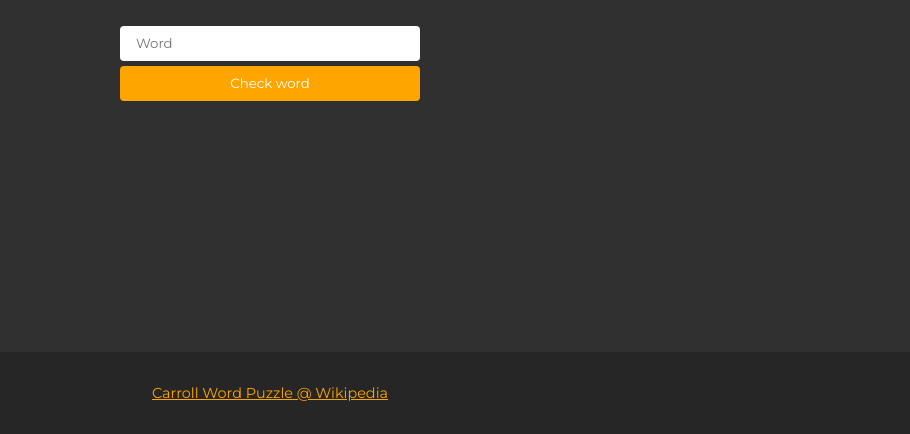
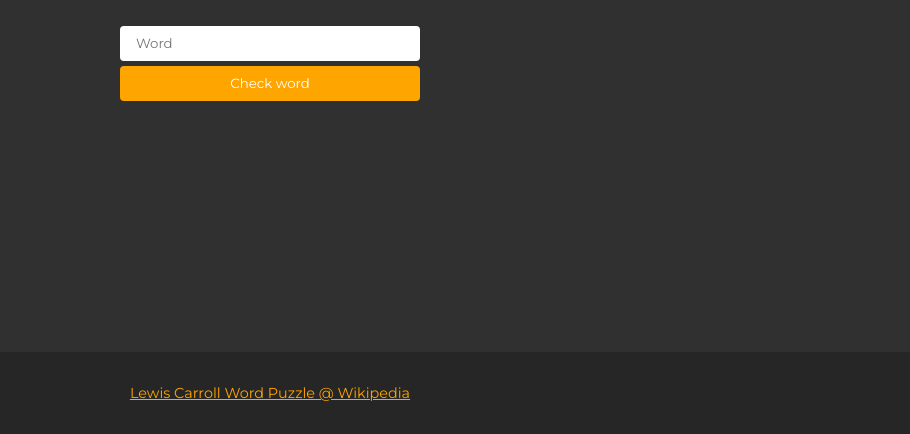
Before and after one commit to JonasLarsson13/carroll-word-puzzle-api, a plain HTML site: page index.html in a window 1280 px wide. Shown: the part 366-800 px from the top of the page, without its empty margins (370-1280 px from the left). Drawn offline with Linux system fonts and the light colour scheme.

Commit message:
Update index.html

```diff
--- a/index.html
+++ b/index.html
@@ -4,7 +4,7 @@
     <meta charset="UTF-8">
     <meta http-equiv="X-UA-Compatible" content="IE=edge">
     <meta name="viewport" content="width=device-width, initial-scale=1.0">
-    <title>Fetch API</title>
+    <title>Lewis Carroll Word Puzzle</title>
     <style>
         @import url('https://fonts.googleapis.com/css2?family=Montserrat:ital,wght@0,100;0,200;0,300;0,400;0,500;0,600;0,700;0,800;0,900;1,100;1,200;1,400;1,500;1,600;1,700;1,800&display=swap');
         * {
@@ -143,7 +143,7 @@
     <button id="submit">Check word</button>
     <p></p>
     <footer>
-        <a href="https://en.wikipedia.org/wiki/Word_ladder" target="_blank">Carroll Word Puzzle @ Wikipedia</a>
+        <a href="https://en.wikipedia.org/wiki/Word_ladder" target="_blank">Lewis Carroll Word Puzzle @ Wikipedia</a>
     </footer>
     <script src="index.js"></script>
 </body>
```
